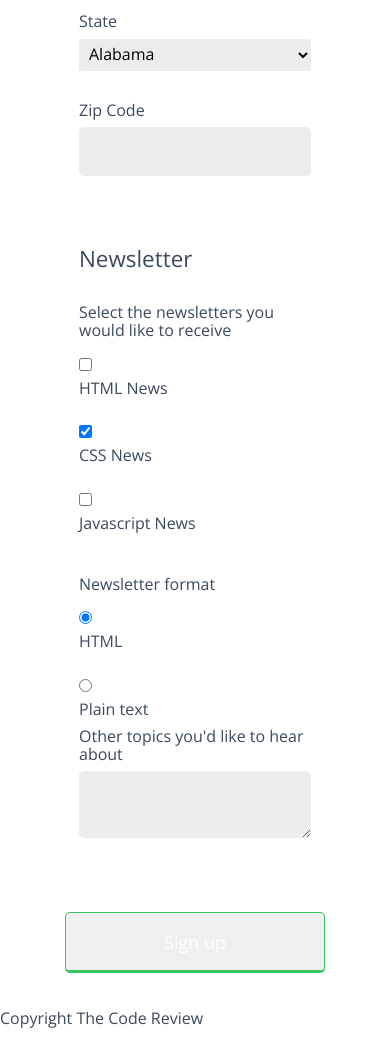
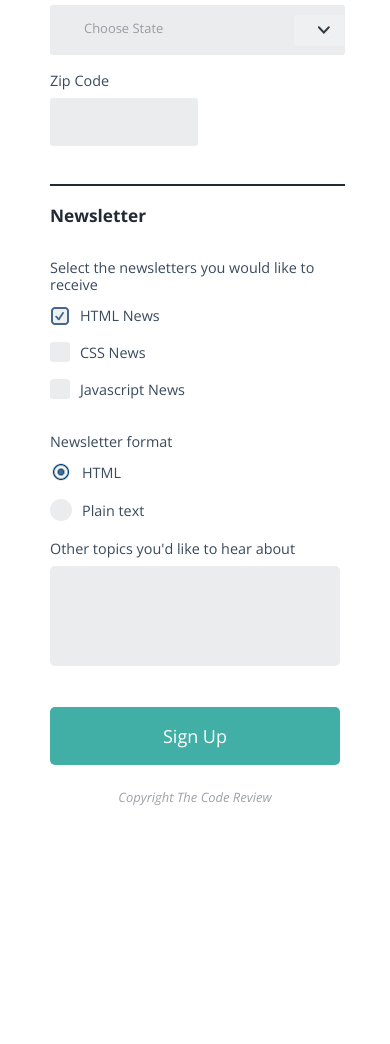
Before and after one commit to brendanlayton/Online-Registration-Form, a plain HTML site: page index.html in a window 390 px wide. Shown: the part 730-1774 px from the top of the page. After the commit the page ends 1565 px from the top, so only its background shows below. Drawn offline with nearby package versions, Linux system fonts and the light colour scheme.

Commit message:
Added styles for mobile

```diff
--- a/css/main.css
+++ b/css/main.css
@@ -4,22 +4,88 @@
   box-sizing: border-box;
 }
 
+
+/* Base Styles ---------- */
+
 body {
   font-family: 'Open Sans', sans-serif;
   color: #394A5D;
+	font-size: .9em;
+  font-weight: 300;
+	margin: 0;
 }
+
+.main-container {
+	width: 95%;
+	margin: 0 auto;
+}
+
+.main-header,
+.intro,
+.copyright {
+	text-align: center;
+}
+
+.main-header {
+	background: #222B35;
+	width: 100%;
+	margin: 0;
+	padding: 25px;
+}
+
+.main-header > h1 {
+	font-size: 1.4em;
+	text-transform: uppercase;
+	color: #fff;
+	margin: 0;
+}
+
+.intro {
+	border-bottom: solid 3px #222B35;
+	width: 90%;
+	margin: 20px auto;
+	position: relative;
+}
+
+.intro::after {
+	display:block;
+	content:'';
+  width:100%;
+	height: 8px;
+	position: absolute;
+  border-bottom: solid 2px #222B35;
+}
+
+.intro > h2 {
+	font-size: 1.2em;
+}
+
+.intro p {
+	color: #999FA5;
+	margin-top: 10px;
+	font-size: .9em;
+	padding-bottom: 20px;
+}
+
+h1,
+h2,
+legend {
+  color: #222B35;
+}
+
+
+
+
+
+/* Form Styles ---------- */
 
 form {
   max-width: 300px;
-  margin: 10px auto;
-  padding: 10px 20px;
+  margin: 30px auto;
+  padding: 0;
   background: #fff;
-/*  border-radius: 8px;*/
-}
-
-h1 {
-  margin: 0 0 30px 0;
-  text-align: center;
+	padding-left: 5px;
+  padding-right: 5px;
 }
 
 input[type="text"],
@@ -31,58 +97,185 @@ select {
   background: rgba(255,255,255,0.1);
   border: none;
   font-size: 16px;
-  height: auto;
-  margin: 0;
   outline: 0;
   padding: 15px;
   width: 100%;
+	height: auto;
   background-color: #ebecee;
-/*  color: #8a97a0;*/
-/*  box-shadow: 0 1px 0 rgba(0,0,0,0.03) inset;*/
-  margin-bottom: 30px;
+  margin: 0 0 18px;
+	border-radius: 3px;
+}
+
+/* -----------------------------
+			Custom Form Styles
+--------------------------------*/
+
+/* Select Styles */
+
+.styled-select {
+	background: url('../images/chev-down-2.jpg') no-repeat right;
+  background-color: #ebecee;
+  padding: 15px;
+	height: 50px;
+  margin: 0 0 18px;
+	border-radius: 3px;
+	width: 295px;
+	overflow: hidden;
+}
+
+select[id="state"] {
+	font-size: .9em;
+	color: #979DA3;
+	margin-top: -20px;
+	font-weight: 300;
+	background: transparent;
+	width: 300px;
+}
+
+
+/* Number Field Styles */
+
+input[type=number]::-webkit-inner-spin-button,
+input[type=number]::-webkit-outer-spin-button,
+input[id="zip"]{
+  -webkit-appearance: none;
+  width: 50%
+}
+
+/* Checkbox & Radio Styles*/
+
+input[type="checkbox"],
+input[type="radio"]
+{
+	display: none;
+}
+
+input[type="checkbox"] + label span {
+	display: inline-block;
+	width: 20px;
+	height: 20px;
+	margin: -4px 10px 0 0;
+	vertical-align: middle;
+	background: #EBECEE;
+	border-radius: 3px;
+	cursor: pointer;
+}
+
+input[type="checkbox"]:checked + label span {
+	background: url('../images/checkbox-checked.png') no-repeat 0 1px;
+}
+
+label[for^="type"],
+label[for^="format"] {
+	display: inline-block;
+	margin-bottom: 20px;
+}
+
+input[type="radio"] + label span {
+	display: inline-block;
+	width: 22px;
+	height: 22px;
+	margin: -4px 10px 0 0;
+	vertical-align: middle;
+	background: #EBECEE;
+	border-radius: 50%;
+	cursor: pointer;
+}
+
+input[type="radio"]:checked + label span {
+	background: url('../images/radio-button.png') no-repeat;
+}
+
+
+/* Text Area  */
+
+textarea {
+  resize: none;
+	height: 100px;
 	border-radius: 5px;
 }
 
-input[type="radio"],
-input[type="checkbox"] {
-  margin: 0 4px 8px 0;
-}
-
-select {
-  padding: 6px;
-  height: 32px;
-  border-radius: 2px;
-}
 
 button {
   padding: 19px 39px 18px 39px;
   color: #FFF;
-  background-color: 41AFA6;
+  background-color: #41AFA6;
   font-size: 18px;
   text-align: center;
   font-style: normal;
   border-radius: 5px;
-  width: 100%;
-  border: 1px solid #3ac162;
-  border-width: 1px 1px 3px;
-/*  box-shadow: 0 -1px 0 rgba(255,255,255,0.1) inset;*/
   margin-bottom: 10px;
+	width: 100%;
+	border: none;
 }
 
 fieldset {
-  margin-bottom: 30px;
+  margin: 0 0 20px 0;
+	padding: 0;
   border: none;
 }
 
 legend {
-  font-size: 1.4em;
-  margin-bottom: 10px;
+	font-size: 1.2em;
+	margin: 20px 0;
+	font-weight: 700;
+	padding: 0;
 }
 
 label {
   display: block;
   margin-bottom: 8px;
 }
+
+.contact {
+	padding-bottom: 20px;
+	border-bottom: solid 2px #222B35;
+}
+
+.copyright p {
+	font-style: italic;
+	font-size: .9em;
+	margin-top: -15px;
+	margin-bottom: 30px;
+	color: #9EA2A7;
+}
+
+
+/* Attribute Styles -------- */
+
+
+input[placeholder="Required"] {
+	text-align: right;
+	font-size: .9em;
+	font-weight: 300;
+	font-style: italic;
+	opacity: 0.7;
+}
+
+input[placeholder="Required"]:focus {
+	text-align: left;
+}
+
+
+input:focus::-webkit-input-placeholder{
+	color: transparent!important;  /* Removes the placeholder on focus	 */
+}
+input:focus::-moz-placeholder{
+	color: transparent!important;
+}
+input:focus:-moz-placeholder{
+	color: transparent!important;
+}
+
+
+
+/* Psuedo Styles ---------- */
+
+input:focus,
+textarea:focus {
+	border: solid 2px #375578;
+}
+
 
 /*
 label.light {
--- a/index.html
+++ b/index.html
@@ -6,21 +6,21 @@
         <title>Registration Form</title>
         <link rel="stylesheet" href="css/normalize.css">
 				<link rel="stylesheet" href="css/main.css">
-        <link href='https://fonts.googleapis.com/css?family=Open+Sans:400,700,400italic,300' rel='stylesheet' type='text/css'>
+        <link href='https://fonts.googleapis.com/css?family=Open+Sans:400,400italic,300italic,700,300' rel='stylesheet' type='text/css'>
+				<link rel="stylesheet" href="https://maxcdn.bootstrapcdn.com/font-awesome/4.5.0/css/font-awesome.min.css">
     </head>
     <body>
-			<header>
-				<div class="container">
+			<header class="main-header">
 					<h1>The Code Review</h1>
-				</div>
 			</header>
-			<div class="intro container">
+			<div class="main-container">
+				<div class="intro">
 					<h2>Signup for our newsletter</h2>
 					<p>Get the latest news on how your codes is doing right in your inbox</p>
 				</div>
 				<form action="index.html" method="post">
 
-				<fieldset>
+					<fieldset class="contact">
 						<legend>Contact Information</legend>
 
 						<label for="name">Full Name</label>
@@ -40,7 +40,9 @@
 						<input type="text" id="city" name="user_city">
 
 						<label for="state">State</label>
-					<select id="state" name="user_state" placeholder="Choose State">
+							<div class="styled-select">
+							<select id="state" name="user_state">
+								<option value="choose">Choose State</option>
 								<option value="AL">Alabama</option>
 								<option value="AK">Alaska</option>
 								<option value="AZ">Arizona</option>
@@ -93,36 +95,39 @@
 								<option value="WI">Wisconsin</option>
 								<option value="WY">Wyoming</option>
 							</select>
+							</div>
 
 						<label for="zip">Zip Code</label>
 						<input type="number" id="zip" name="user_zip">
 
 					</fieldset>
 					<!--/ Contact Information-->
-
+					<div class="newsletter-section">
 						<fieldset>
-          <legend>Newsletter</legend>
+							<legend class="news">Newsletter</legend>
 							<p>Select the newsletters you would like to receive</p>
 
-					<input type="checkbox" id="type_html" value="type_html" name="user_html"><label for="type_html">HTML News</label><br>
-					<input type="checkbox" id="type_css" value="type_css" name="user_css" checked="checked"><label for="type_html">CSS News</label><br>
-					<input type="checkbox" id="type_javascrip" value="type_javascript" name="user_javascript"><label for="type_javascript">Javascript News</label><br>
+							<input type="checkbox" id="type_html" value="type_html" name="user_html" checked="checked"><label for="type_html"><span></span>HTML News</label><br>
+							<input type="checkbox" id="type_css" value="type_css" name="user_css"><label for="type_css"><span></span>CSS News</label><br>
+							<input type="checkbox" id="type_javascript" value="type_javascript" name="user_javascript"><label for="type_javascript"><span></span>Javascript News</label>
 
 							<p>Newsletter format</p>
-							 <input type="radio" id="format_html" value="format_html" name="newsletter_format" checked="checked"><label for="under_13" class="light">HTML</label><br>
-					<input type="radio" id="format_text" value="format_text" name="newsletter_format"><label for="format_text">Plain text</label>
+									 <input type="radio" id="format_html" value="format_html" name="newsletter_format" checked="checked"><label for="format_html"><span></span>HTML</label><br>
+							<input type="radio" id="format_text" value="format_text" name="newsletter_format"><label for="format_text"><span></span>Plain text</label><br>
 
 								<label for="other_topics">Other topics you'd like to hear about</label>
 
 								<textarea id="other_topics" name="user_topics"></textarea>
 
 						</fieldset>
+					</div>
 
-        <button type="submit">Sign up</button>
+					<button type="submit">Sign Up</button>
 
 				</form>
-
+				<div class="copyright">
 					<p>Copyright The Code Review</p>
-
+				</div>
+			</div>
     </body>
 </html>
```
Also changed, not shown: images/checkbox-checked.png (added), images/checkbox.png (added), images/chev-down-2.jpg (added), images/chev-down-2.png (added), images/chev-down.png (added), images/radio-button.png (added). Lines whose indentation alone changed are shown as unchanged.
